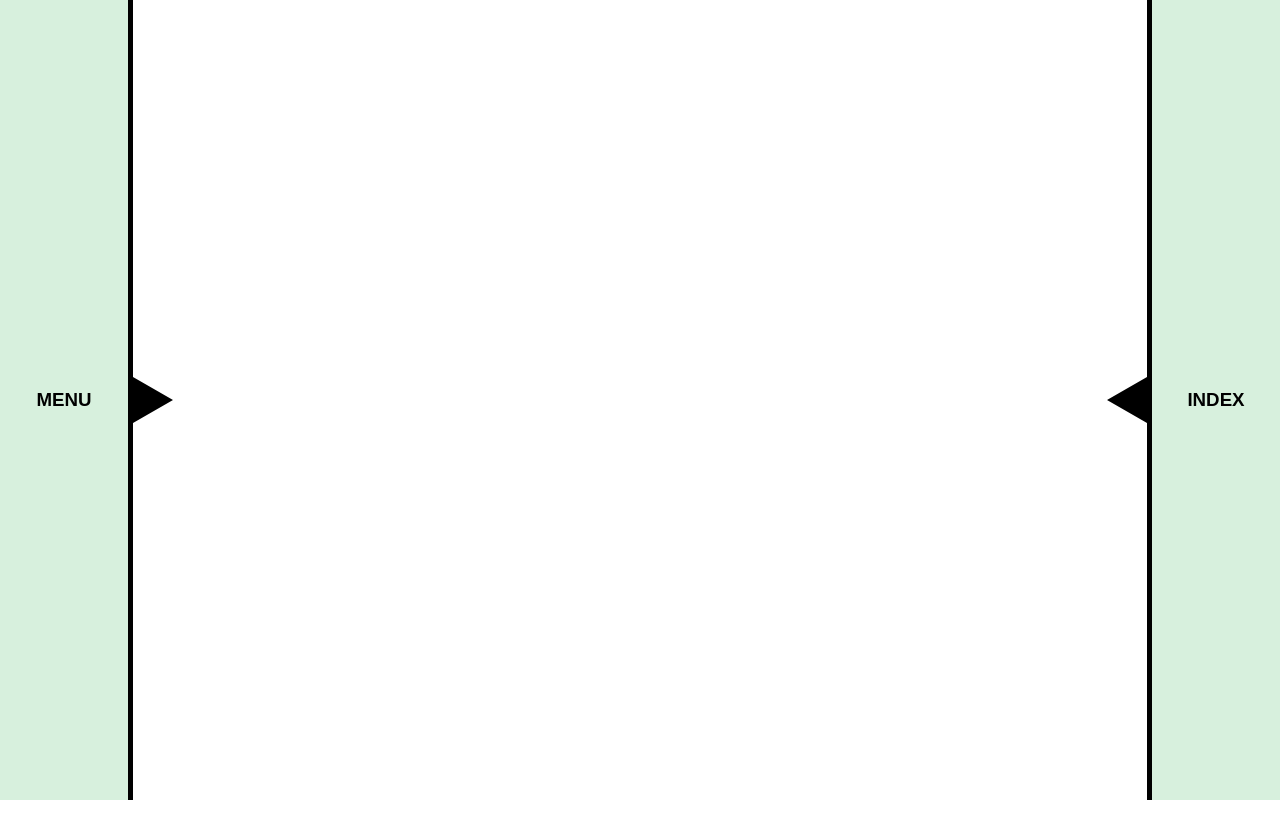
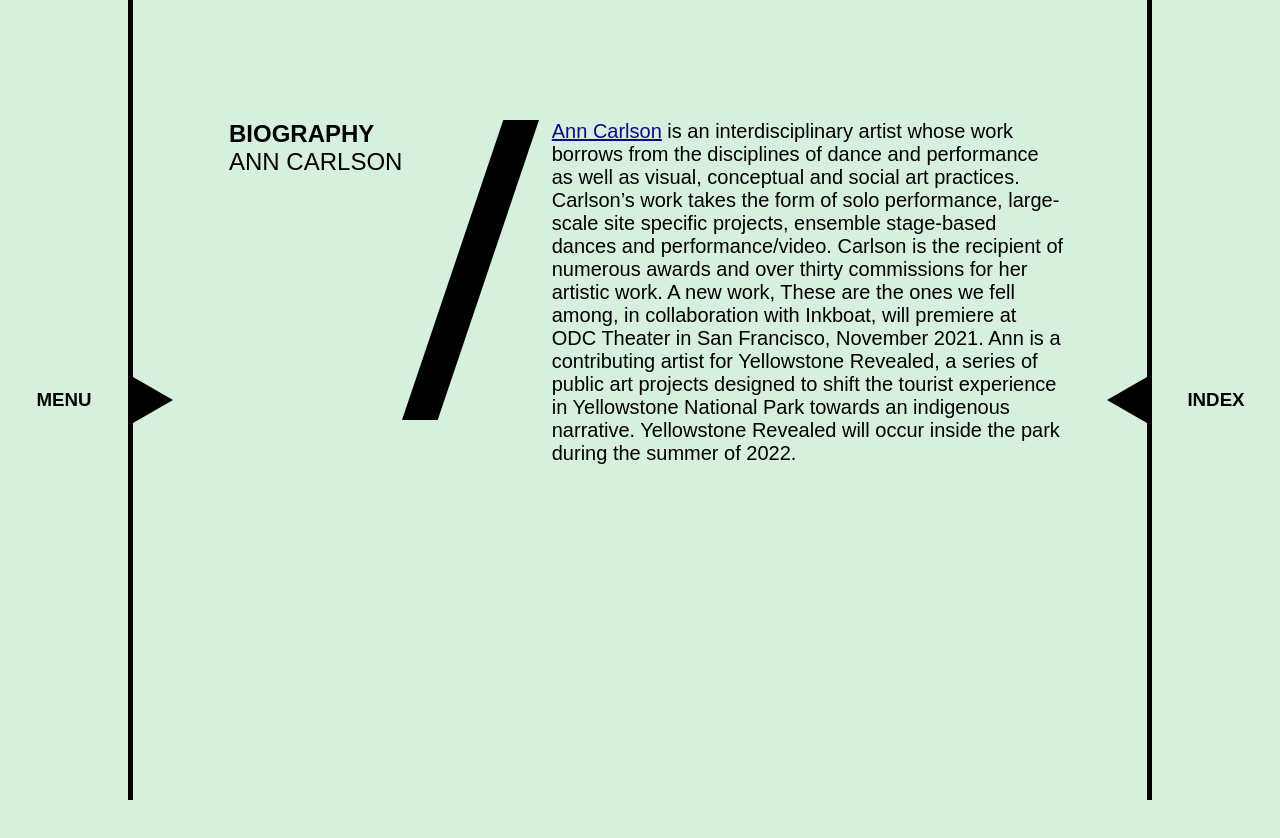
Before and after one commit to ampersand-paris/VAULT, a React (Create React App) app: page /ann-carlson-bio in a window 1280 px wide. Before the commit this address had no page. Shown: the top 838 px of the page. Before the commit the page ends 800 px from the top, so only its background shows below. Built offline with nearby package versions, Linux system fonts and the light colour scheme; a web font is replaced by a local one.

Commit message:
ann carlson

```diff
--- a/src/App.js
+++ b/src/App.js
@@ -27,6 +27,7 @@
 import BetseyBrockBio from "./Biographies/BetseyBrock";
 import BonnieBrooksBio from "./Biographies/BonnieBrooks";
 import MayfieldBrooksBio from "./Biographies/MayfieldBrooks";
+import AnnCarlsonBio from "./Biographies/AnnCarlson";
 
 // === VIDEOS ===
 import MeetingThree from "./Videos/MeetingThree"
@@ -69,6 +70,7 @@
             {/* Essays */}
             <Route path="/marji-cole-essay" element={<MarjiColeEssay />} />
             {/* Biographies */}
+                <Route path="ann-carlson-bio" element={<AnnCarlsonBio />} />
                 <Route path="betsey-brock-bio" element={<BetseyBrockBio />} />
                 <Route path="bonnie-brooks-bio" element={<BonnieBrooksBio />} />
                 <Route path="/marji-cole-bio" element={<MarjiColeBio />} />
--- /dev/null
+++ b/src/Biographies/AnnCarlson.js
@@ -0,0 +1,29 @@
+// ====== COMPONENTS ======
+
+const AnnCarlsonBio = (props) => {
+
+    return (
+    <>
+        <div className="one-hundred-vh flex jc-center mobile-al-center mobile-column top-padding mint-green">
+            <div className="vault-padding mobile-flex mobile-jc-center mobile-width">
+                <div className="flex space-btwn essay-title-height">
+                    <div>
+                        <h2 className="subtitle ">BIOGRAPHY</h2>
+                        <h2 className="subtitle neuzit">Ann Carlson</h2>
+                    </div>
+                    <img className="bio-slash" src="/Images/Slash.svg" />
+                    <div className="flex column flex-end">
+                    </div>
+                </div>
+            </div>
+            <section className="flex column al-center no-top-padding mobile-padding">
+                <div className="essay-width ">
+                    <p className="no-top-padding"><a href="https://anncarlsondance.com/">Ann Carlson</a>  is an interdisciplinary artist whose work borrows from the disciplines of dance and performance as well as visual, conceptual and social art practices. Carlson’s work takes the form of solo performance, large-scale site specific projects, ensemble stage-based dances and performance/video. Carlson is the recipient of numerous awards and over thirty commissions for her artistic work. A new work, These are the ones we fell among, in collaboration with Inkboat, will premiere at ODC Theater in San Francisco, November 2021. Ann is a contributing artist for Yellowstone Revealed, a series of public art projects designed to shift the tourist experience in Yellowstone National Park towards an indigenous narrative. Yellowstone Revealed will occur inside the park during the summer of 2022.</p>
+                </div>
+            </section>
+        </div>
+    </>
+  );
+}
+
+export default AnnCarlsonBio;
```
